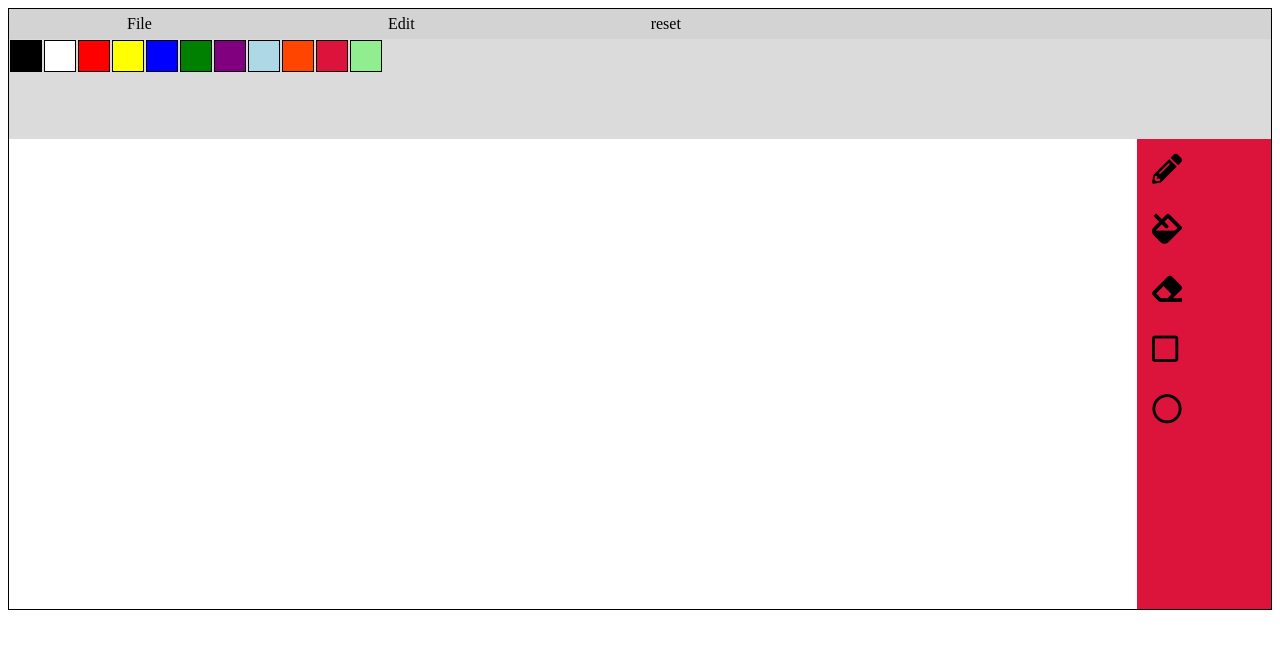
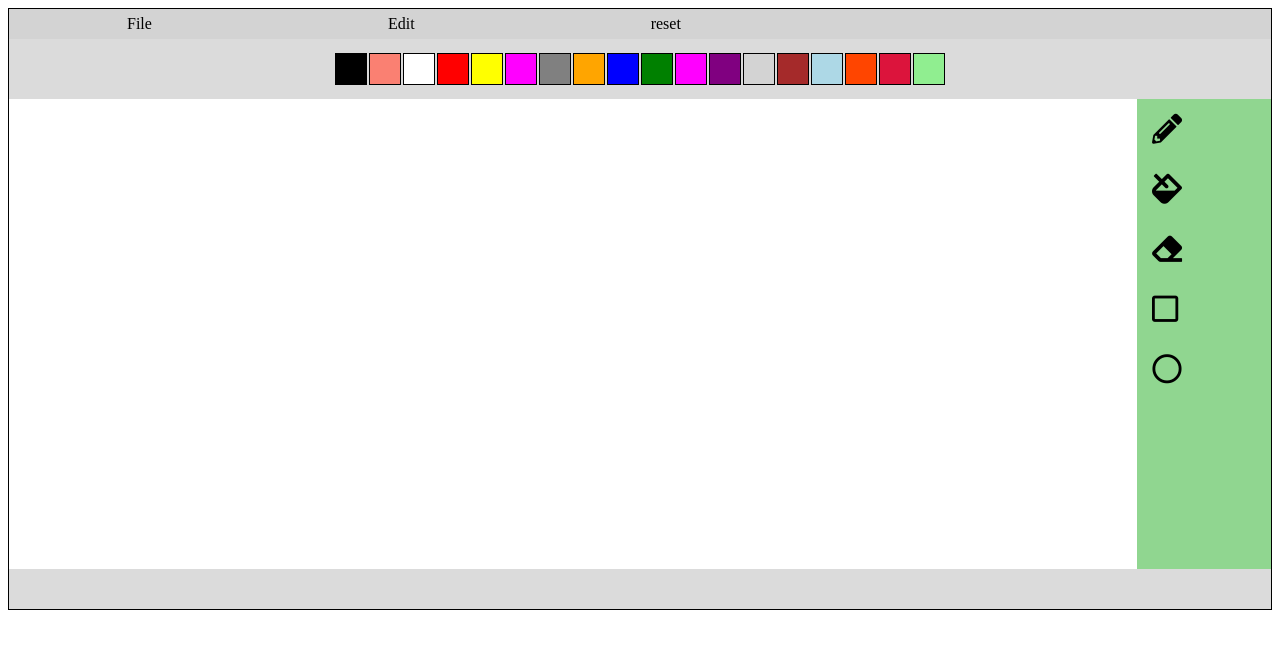
Before and after one commit to omerda123/MS-Paint, a plain HTML site: page index.html in a window 1280 px wide. Drawn offline with Linux system fonts and the light colour scheme.

Commit message:
change readability of code

```diff
--- a/script/script.js
+++ b/script/script.js
@@ -1,12 +1,8 @@
 {
-  /*
-    create color pallete from array of colors
-*/
 
-  let tool;
-
+  // create color pallete from array of colors
   const createColorPalette = () => {
-    const colors = ["black", "white", "red", "yellow", "blue", "green", "purple", "lightblue", "orangered", "crimson","lightgreen"];
+    const colors = ["black", "salmon", "white", "red", "yellow", "magenta", "gray", "orange", "blue", "green", "fuchsia", "purple", "lightgray", "brown", "lightblue", "orangered", "crimson", "lightgreen"];
     for (let color of colors) {
       let colorBox = document.createElement("div");
       colorBox.style.width = "30px";
@@ -19,15 +15,14 @@
     }
   };
 
-  /*
-    sets the desired color by clicking on some color on the palette
-*/
 
+  // sets the desired color by clicking on some color on the palette
   const setColor = e => {
     color = e.target.style.backgroundColor;
   };
 
-  const draw = e => {
+  // what's happen while mouse move
+  const mouseMove = e => {
     if (drawing) {
       if (tool === "pencil") {
         let pixel = document.createElement("div");
@@ -47,7 +42,6 @@
       }
 
       else if (tool === "square") {
-        console.log("drawing square")
         endingPoint = [e.pageX, e.pageY];
         drawShape("square", startingPoint, endingPoint);
       }
@@ -55,18 +49,15 @@
   };
 
 
-
+  // change tool on click
   const changeTool = e => {
     tool = e.target.id;
-    console.log(e.target.id);
-    canvas.className = "canvas"
-    canvas.classList.add(tool)
-
-
+    canvas.className = "canvas";
+    canvas.classList.add(tool); //change cursor on the canvas
   }
 
+  // drawing square / circle from x,y coordinates of mouse down and up
   const drawShape = (shape = "square", start, end) => {
-
     let square = document.createElement("div");
     square.style.position = "absolute";
     square.style.left = `${start[0]}px`;
@@ -77,77 +68,65 @@
     if (shape === "circle")
       square.style.borderRadius = "50%";
     canvas.appendChild(square);
-
   }
 
+  // what's happen when mouse us down
   const mouseUp = (e) => {
-    if (tool === "pencil")
-      drawing = false;
-
-    else if (tool === "square") {
-      drawing = false;
-    }
-    //   endingPoint = [e.pageX, e.pageY];
-    //   drawShape("square", startingPoint, endingPoint);
-    // }
-    else if (tool === "circle") {
+    if (tool === "circle") {
       endingPoint = [e.pageX, e.pageY];
       drawShape("circle", startingPoint, endingPoint);
     }
+    else
+      drawing = false;
   }
 
-  const clicked = (e) => {
-    console.log(tool)
-    canvas.addEventListener("mousemove", draw);
+  // what's happen when mouse us up
+  const mouseDown = (e) => {
     if (tool === "pencil") {
       drawing = true;
-
     }
-
     else if (tool === "bucket") {
-      console.log(color);
       canvas.style.backgroundColor = color;
-
     }
-
 
     else if (tool === "eraser") {
       drawing = true;
-      // canvas.addEventListener("mousemove", draw);
-      canvas.addEventListener("mouseup", () => (drawing = false));
-      // console.log(e.target.style);
-
     }
 
     else if ((tool === "square") || (tool === "circle")) {
       drawing = true;
       startingPoint = [e.pageX, e.pageY];
-
     }
-
-
   }
 
+  // reset screen when press reset button
   const resetScreen = () => {
     divsInsideCanvas = document.querySelectorAll(".canvas div");
     divsInsideCanvas.forEach((subDiv) => subDiv.remove());
     canvas.style.backgroundColor = "white";
   }
 
+
+  // parameters declarations
   let drawing = false;
-
+  let tool;
   let color = "black";
   let startingPoint = [];
   let endingPoint = [];
+
+  // get element from DOM
   let canvas = document.querySelector(".canvas");
+  const toolbox = document.querySelectorAll("i");
+  resetButton = document.querySelector(".menu-item:nth-child(3)")
 
-  const toolbox = document.querySelectorAll("i");
-  canvas.addEventListener("mousedown", clicked);
+
+  // add event listeners
+  canvas.addEventListener("mousemove", mouseMove);
+  canvas.addEventListener("mousedown", mouseDown);
   canvas.addEventListener("mouseup", mouseUp);
+  resetButton.addEventListener("click", resetScreen);
   toolbox.forEach((item) => item.addEventListener("click", changeTool));
 
-  resetButton = document.querySelector(".menu-item:nth-child(3)")
-  resetButton.addEventListener("click", resetScreen);
-
+  // function invocation
   createColorPalette(); //creates the color palette from array
 }
--- a/style/style.css
+++ b/style/style.css
@@ -14,8 +14,10 @@
 }
 
 .sub-menu{
-    height: 100px;
-
+    height: 60px;
+    display: flex;
+    align-items: center ;
+    justify-content: space-evenly;
 }
 
 .canvas{
@@ -27,7 +29,7 @@
 .toolbox{
     width: 150px;
     height: calc(100% - 100px);
-    background-color: crimson;
+    background-color: #90d690;
     /* padding:20px; */
 }
 
```
